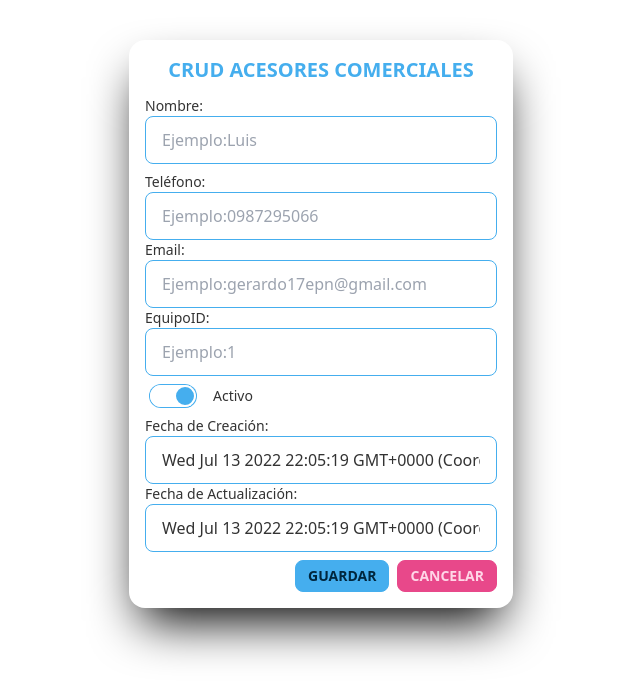
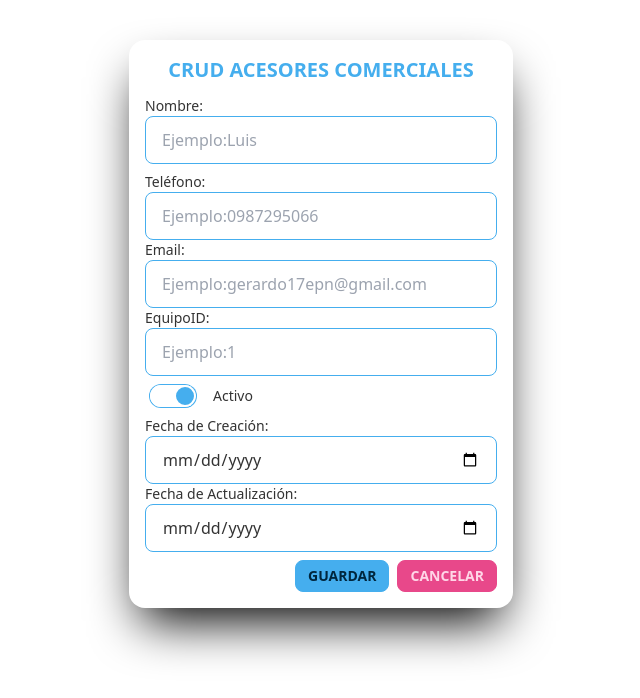
Before and after one commit to LuisGerardo17/Ventas, an Angular app in the folder crm-frontend/: page /acesor in a window 1280 px wide. Shown: the top 698 px of the page, without its empty margins (319-959 px from the left). Built offline with nearby package versions, Linux system fonts and the light colour scheme.

Commit message:
arreglos

```diff
--- a/crm-frontend/src/app/feature/acesor/acesor.component.html
+++ b/crm-frontend/src/app/feature/acesor/acesor.component.html
@@ -15,14 +15,14 @@
           <input class = "input input-primary " type="text" placeholder = "Ejemplo:1" [(ngModel)] ="currentAcesor.equipoid">
           <div class="form-control">
             <label class="label cursor-pointer justify-start">
-              <input type="checkbox" class="toggle toggle-primary" checked />
+              <input type="checkbox" class="toggle toggle-primary" checked  [(ngModel)] ="currentAcesor.enabled"/>
               <span class="label-text ml-4">Activo</span>
             </label>
           </div>
           <label for ="">Fecha de Creación:</label>
-          <input class = "input input-primary " type="timestap" placeholder = "Ejemplo:1" [(ngModel)] ="currentAcesor.created">
+          <input class = "input input-primary " type="date" placeholder = "Ejemplo:1" [(ngModel)] ="currentAcesor.created">
           <label for ="">Fecha de Actualización:</label>
-          <input class = "input input-primary " type="timestamp" placeholder = "Ejemplo:1" [(ngModel)] ="currentAcesor.updated">
+          <input class = "input input-primary " type="date" placeholder = "Ejemplo:1" [(ngModel)] ="currentAcesor.updated">
 
         </div>
       <div class="card-actions justify-end">
```
